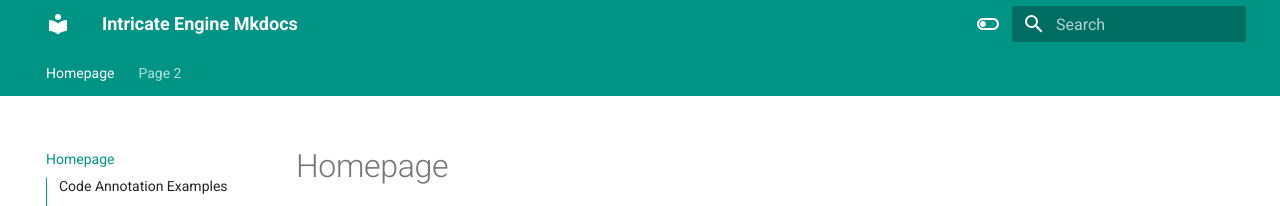
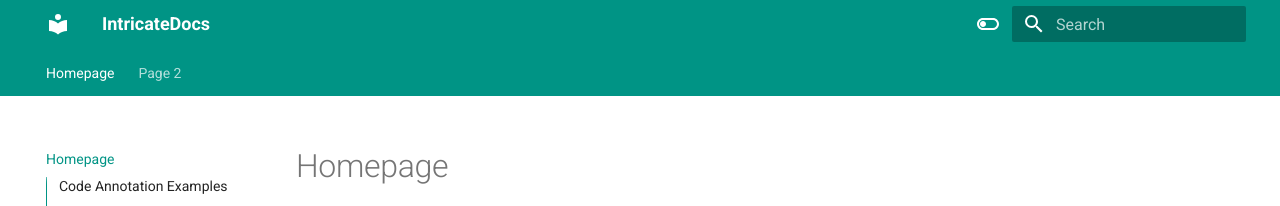
Before and after one commit to Intricate-Dev-Team/IntricateEngineDocs, an MkDocs documentation site: the page built from docs/index.md, in a window 1280 px wide. Shown: the top 206 px of the page. Built offline with MkDocs 1.6.1 and Material for MkDocs 9.7.7, drawn with Linux system fonts in a browser that asks for light colours; emoji names are drawn with the system emoji font.

Commit message:
Update mkdocs.yml

```diff
--- a/mkdocs.yml
+++ b/mkdocs.yml
@@ -1,5 +1,5 @@
-site_name: Intricate Engine Mkdocs
-site_url: https://intricate-dev-team.github.io/IntricateEngineDocs/
+site_name: IntricateDocs
+site_url: https://intricate-dev-team.github.io/IntricateDocs/
 theme:
   name: material
   features:
```
